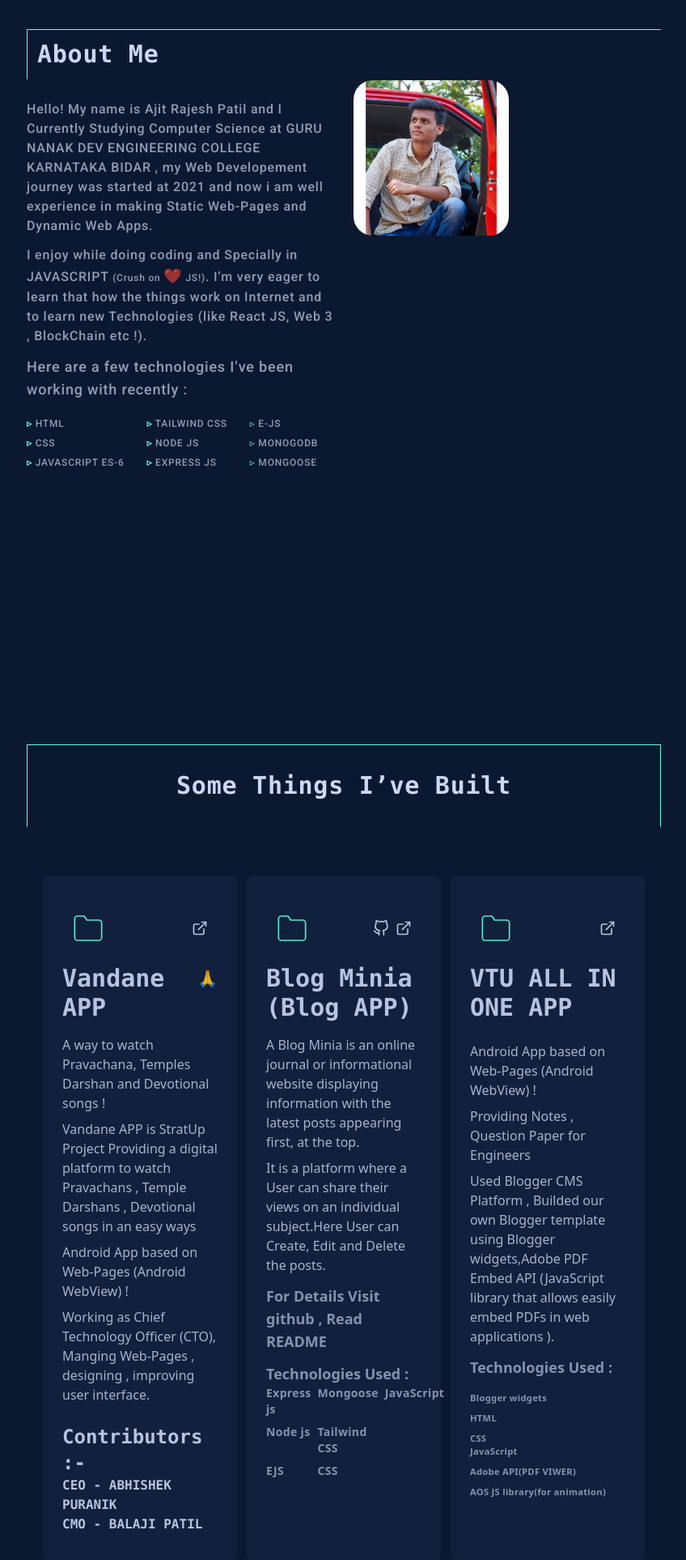
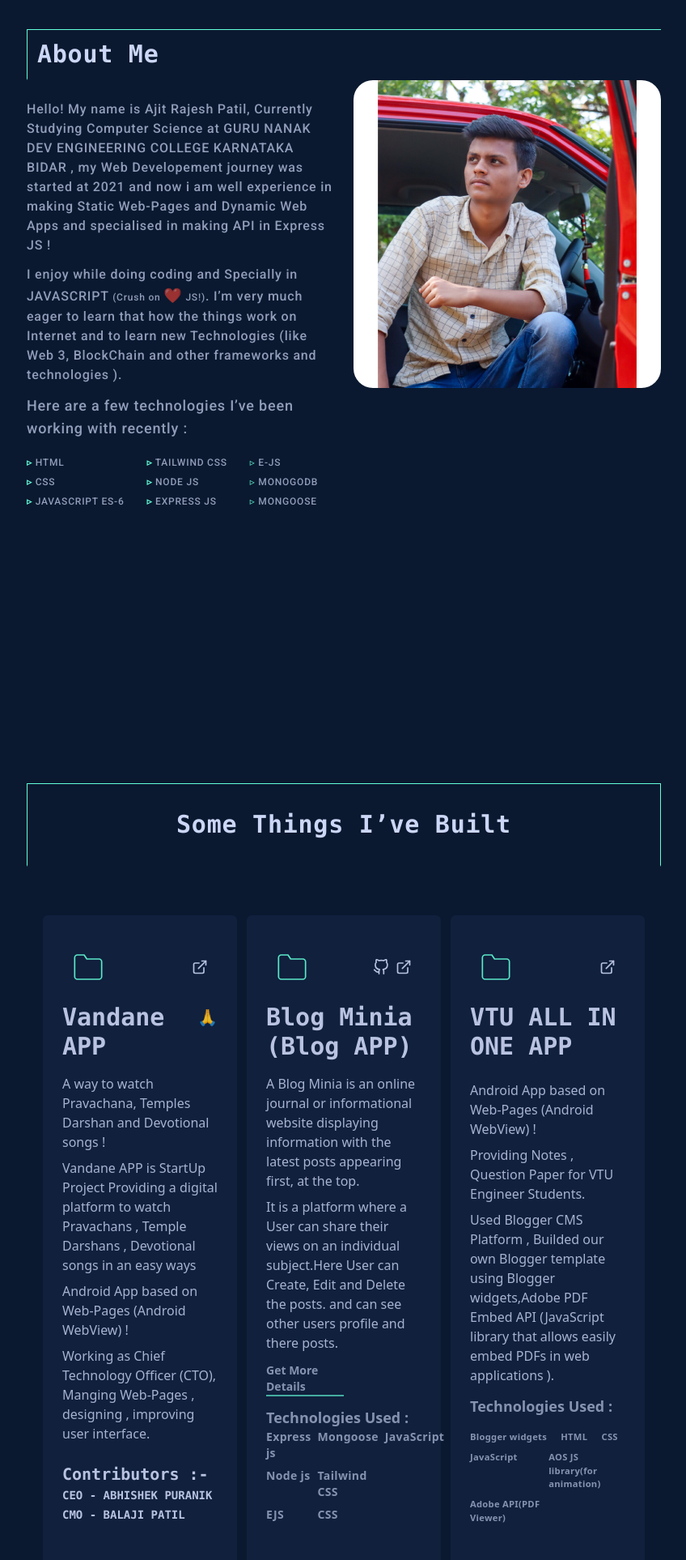
Before and after one commit to Ajitpatil92002/v1-patilajit.com, a website: page src/index.html in a window 1280 px wide. Shown: the part 860-2786 px from the top of the page at 81% size, without its empty margins (215-1063 px from the left). Drawn offline with Linux system fonts and the light colour scheme.

Commit message:
edited projects details

```diff
--- a/css/input.css
+++ b/css/input.css
@@ -27,7 +27,7 @@
     left: 0;
     width: 100%;
     height: 100%;
-    background: url(/images/backgroundImg.svg);
+    background: url("https://ajitpatil92002.github.io/Ajit-Rajesh-Patil/images/backgroundImg.svg");
     background-repeat: no-repeat;
     background-size: cover;
     background-position: center center;
--- a/src/index.html
+++ b/src/index.html
@@ -23,7 +23,7 @@
           Ajit Patil
         </div>
         <div
-          class="fixedanv flex space-x-8 justify-center items-center md:space-x-20 flex-wrap md:flex-nowrap font-sans"
+          class="flex space-x-2 justify-center items-center md:space-x-20 flex-wrap md:flex-nowrap font-sans"
         >
           <div></div>
           <div
@@ -102,19 +102,19 @@
             class="text-textlightWhite space-y-3 pt-6 md:w-1/2 font-Roboto text-base tracking-wide text-[0.9rem] md:text-base md:tracking-wider"
           >
             <p class="opacity-70">
-              Hello! My name is Ajit Rajesh Patil and I Currently Studying
+              Hello! My name is Ajit Rajesh Patil, Currently Studying
               Computer Science at GURU NANAK DEV ENGINEERING COLLEGE KARNATAKA
               BIDAR , my Web Developement journey was started at 2021  and
-              now i am well experience in making Static Web-Pages and Dynamic Web Apps.
+              now i am well experience in making Static Web-Pages and Dynamic Web Apps and
+              specialised in making API in Express JS !
             </p>
             <p class="opacity-70">
               I enjoy while doing coding and Specially in JAVASCRIPT
               <span class="text-xs"
                 >(Crush on
                 <span class="animate-pulse text-lg">❤️</span> JS!)</span
-              >. I’m very eager to learn that how the things work on Internet
-              and to learn new Technologies (like React JS, Web 3 , BlockChain
-              etc !).
+              >. I’m very much eager to learn that how the things work on Internet
+              and to learn new Technologies (like Web 3, BlockChain and other frameworks and technologies ).
             </p>
             <div>
               <h3 class="mb-5 text-lg opacity-70">
@@ -165,7 +165,7 @@
           <div class="m-0 mt-4 md:mt-0 md:w-1/2">
             <img
               src="../images/myimg.jpg"
-              class="rounded-3xl object-cover max-h-48 hover:-translate-y-4 ease-out duration-200"
+              class="rounded-3xl object-cover hover:-translate-y-4 ease-out duration-200"
               alt=""
             />
           </div>
@@ -183,7 +183,7 @@
         </h2>
         <div class="grid grid-cols-1 gap-3 md:grid-cols-3 md:p-5 mt-10">
           <div
-          class="flex flex-col rounded-md opacity-90 cursor-pointer bg-light-navy mb-[35px] py-[2rem] px-[1.5rem] hover:-translate-y-4 ease-out duration-200"
+          class="flex flex-col rounded-md opacity-90  bg-light-navy mb-[35px] py-[2rem] px-[1.5rem] hover:-translate-y-4 ease-out duration-200"
         >
           <div class="flex justify-between items-center">
             <div class="text-textgreen p-3 cursor-pointer">
@@ -234,13 +234,13 @@
             <h4
               class="flex text-3xl font-mono font-extrabold tracking-normal mb-4 cursor-pointer hover:text-textgreen"
             >
-              <a href="">Vandane APP</a><span class="text-xl mt-1">🙏</span>
+              <a href="https://play.google.com/store/apps/details?id=apli1389213.mxt">Vandane APP</a><span class="text-xl mt-1">🙏</span>
             </h4>
             <p class="opacity-90">
               A way to watch Pravachana, Temples Darshan and Devotional songs !
             </p>
             <p class="opacity-90 mt-2">
-              Vandane APP is StratUp Project Providing a digital platform to watch Pravachans , Temple Darshans , Devotional songs in an easy ways
+              Vandane APP is StartUp Project Providing a digital platform to watch Pravachans , Temple Darshans , Devotional songs in an easy ways
             </p>
             <p class="opacity-90 mt-2">
               Android App based on Web-Pages (Android WebView) !
@@ -251,23 +251,23 @@
             <p class="opacity-90 mt-2">
 
             </p>
-            <ul class="flex items-center flex-wrap mt-4">
+            <ul class="flex items-start flex-wrap flex-col mt-4">
               <h4
-              class=" text-2xl font-mono font-extrabold tracking-normal cursor-pointer hover:text-textgreen"
+              class=" text-xl font-mono font-extrabold tracking-normal cursor-pointer hover:text-textgreen"
             >
               Contributors :-
             </h4>
               <h4
               class="font-mono font-extrabold tracking-normal"
             >
-              <a href="mailto:abhishekpuranikpd@gmail.com" class="hover:border-b-2 hover:border-green text-textlightWhite">CEO - ABHISHEK PURANIK</a> <br>
-              <a href="mailto:balajipatil1220@gmail.com" class="hover:border-b-2 hover:border-green text-textlightWhite">CMO - BALAJI PATIL</a>
+              <a href="mailto:abhishekpuranikpd@gmail.com" class="hover:border-b-2 border-green text-sm text-textlightWhite">CEO - ABHISHEK PURANIK</a> <br>
+              <a href="mailto:balajipatil1220@gmail.com" class="hover:border-b-2 border-green text-sm text-textlightWhite">CMO - BALAJI PATIL</a>
             </h4>
             </ul>
           </div>
         </div>
           <div
-            class="flex flex-col rounded-md opacity-90 cursor-pointer bg-light-navy mb-[35px] py-[2rem] px-[1.5rem] hover:-translate-y-4 ease-out duration-200"
+            class="flex flex-col rounded-md opacity-90  bg-light-navy mb-[35px] py-[2rem] px-[1.5rem] hover:-translate-y-4 ease-out duration-200"
           >
             <div class="flex justify-between items-center">
               <div class="text-textgreen p-3 cursor-pointer">
@@ -336,15 +336,16 @@
               <h4
                 class="flex text-3xl font-mono font-extrabold tracking-normal mb-4 cursor-pointer hover:text-textgreen"
               >
-                <a href="">Blog Minia (Blog APP)</a>
+                <a href="https://ajitpatil-blog-minia.herokuapp.com/">Blog Minia (Blog APP)</a>
               </h4>
               <p class="opacity-90">
                 A Blog Minia is an online journal or informational website displaying information with the latest posts appearing first, at the top.</p>
               <p class="opacity-90 mt-2">
                 It is a platform where a User can share their views on an individual subject.Here User can Create, Edit and Delete the posts.
+                and can see other users profile and there posts.
               </p>
-              <h3 class="mt-3 text-lg font-semibold opacity-70">
-                For Details Visit github , Read README
+              <h3 class="mt-3  font-semibold opacity-70 border-b-2 border-green text-sm w-1/2">
+                <a href="https://github.com/Ajitpatil92002/Blog-Minia/blob/master/README.md">Get More Details</a>
               </h3>
               <h3 class="mt-3 text-lg font-semibold opacity-70">
                 Technologies Used :
@@ -361,7 +362,7 @@
             </div>
           </div>
           <div
-            class="flex flex-col rounded-md opacity-90 cursor-pointer bg-light-navy mb-[35px] py-[2rem] px-[1.5rem] hover:-translate-y-4 ease-out duration-200"
+            class="flex flex-col rounded-md opacity-90  bg-light-navy mb-[35px] py-[2rem] px-[1.5rem] hover:-translate-y-4 ease-out duration-200"
           >
             <div class="flex justify-between items-center">
               <div class="text-textgreen p-3 cursor-pointer">
@@ -412,13 +413,13 @@
               <h4
                 class="flex text-3xl font-mono font-extrabold tracking-normal mb-4 cursor-pointer hover:text-textgreen"
               >
-                <a href="">VTU ALL IN ONE APP</a>
+                <a href="https://play.google.com/store/apps/details?id=vtu.notesedunotes">VTU ALL IN ONE APP</a>
               </h4>
               <p class="opacity-90 mt-2">
                 Android App based on Web-Pages (Android WebView) !
               </p>
               <p class="opacity-90 mt-2">
-                Providing Notes , Question Paper for Engineers
+                Providing Notes , Question Paper for VTU Engineer Students.
               </p>
               <p class="opacity-90 mt-2">
                 Used Blogger CMS Platform , Builded our own Blogger template using Blogger widgets,Adobe PDF Embed API (JavaScript library that allows  easily embed PDFs in web applications ).
@@ -426,14 +427,14 @@
               <h3 class="mt-3 text-lg font-semibold opacity-70">
                 Technologies Used :
               </h3>
-              <ul class="grid grid-flow-col gap-2 text-[0.7rem] grid-rows-3 mt-4">
+              <ul class="grid grid-flow-col gap-2 text-[0.7rem] grid-rows-1 mt-4">
                 <li class="font-bold tracking-wide opacity-70">Blogger widgets</li>
                 <li class="font-bold tracking-wide opacity-70">HTML</li>
                 <li class="font-bold tracking-wide opacity-70">CSS</li>
               </ul>
-              <ul class="grid grid-flow-col gap-2 text-[0.7rem] grid-rows-3">
+              <ul class="grid grid-flow-col gap-2 text-[0.7rem] grid-rows-2 mt-2">
                 <li class="font-bold tracking-wide opacity-70">JavaScript</li>
-                <li class="font-bold tracking-wide opacity-70">Adobe API(PDF VIWER)</li>
+                <li class="font-bold tracking-wide opacity-70">Adobe API(PDF Viewer)</li>
                 <li class="font-bold tracking-wide opacity-70">AOS JS library(for animation)</li>
               </ul>
 
@@ -525,7 +526,7 @@
             </div>
           </div>
           <div
-            class="flex flex-col rounded-md opacity-90 cursor-pointer bg-light-navy mb-[35px] py-[2rem] px-[1.5rem] hover:-translate-y-4 ease-out duration-200"
+            class="flex flex-col rounded-md opacity-90  bg-light-navy mb-[35px] py-[2rem] px-[1.5rem] hover:-translate-y-4 ease-out duration-200"
           >
             <div class="flex justify-between items-center">
               <div class="text-textgreen p-3 cursor-pointer">
@@ -592,7 +593,7 @@
               class="flex flex-col justify-between text-left text-textlightWhite mt-3"
             >
               <h4
-                class="flex text-3xl font-mono font-extrabold tracking-normal mb-4 cursor-pointer hover:text-textgreen"
+                class="flex text-3xl font-mono font-extrabold tracking-normal mb-4 hover:text-textgreen"
               >
                 <a href="">Personal Website</a>
               </h4>
@@ -605,7 +606,7 @@
               <h3 class="mt-3 text-lg font-semibold opacity-70">
                 Technologies Used :
               </h3>
-              <ul class="grid grid-rows-5 grid-flow-col gap-2 text-xs md:grid-rows-3 mt-4">
+              <ul class="grid grid-rows-2 grid-flow-col gap-2 text-xs mt-4">
                 <li class="text-sm font-bold tracking-wide opacity-70">HTML</li>
                 <li class="text-sm font-bold tracking-wide opacity-70">Tailwind CSS</li>
                 <li class="text-sm font-bold tracking-wide opacity-70">JavaScript</li>
```
Also changed, not shown: css/style.css.
